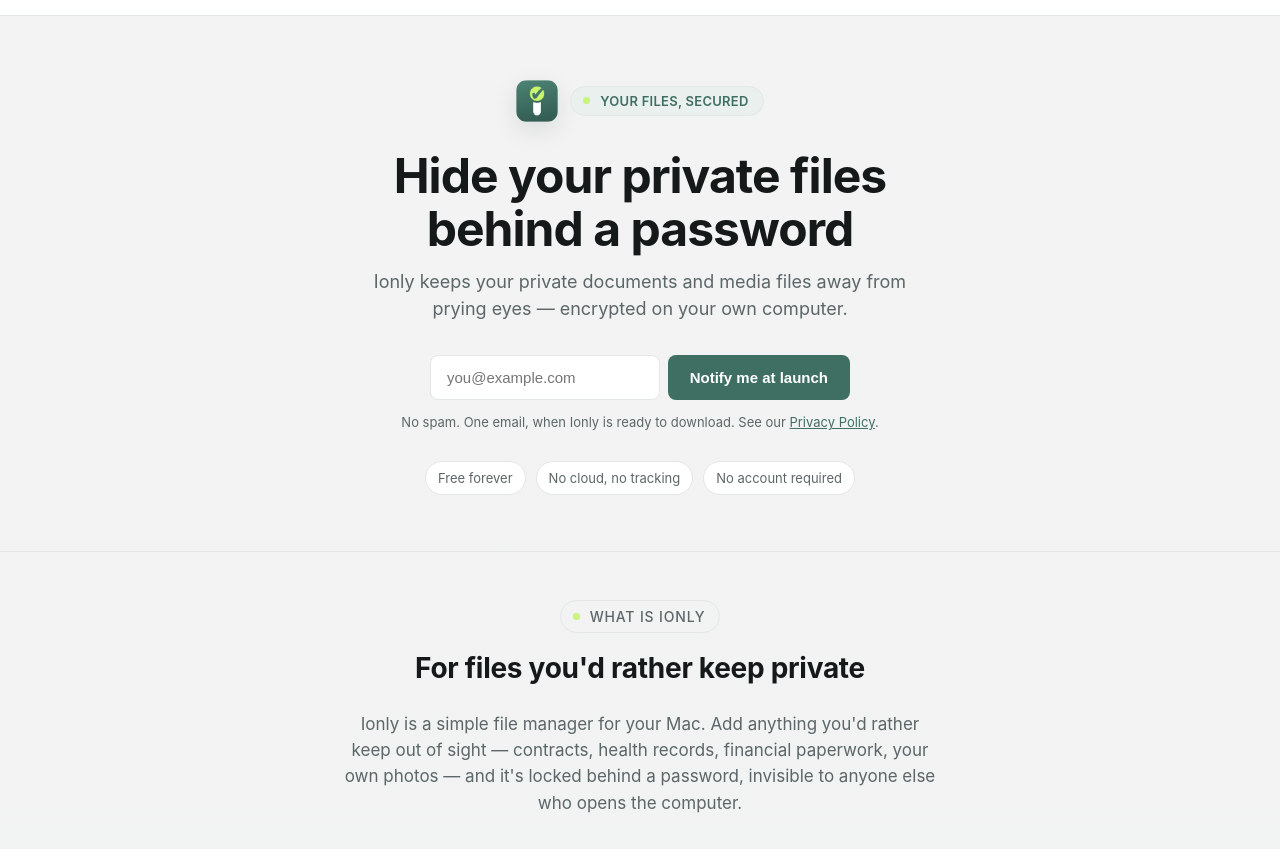
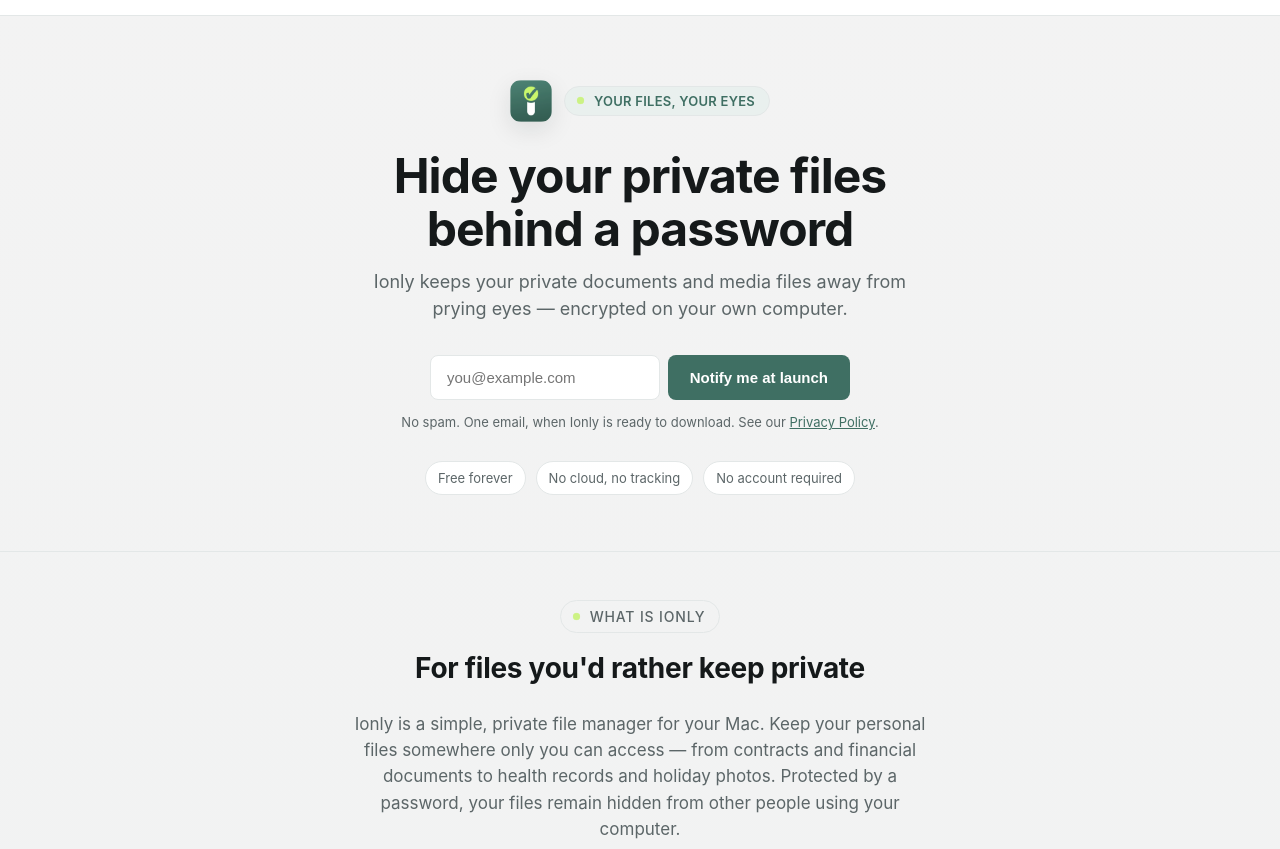
Before and after one commit to jadigitally/ionly, a plain HTML site: page index.html in a window 1280 px wide. Shown: the part 57-906 px from the top of the page. Drawn offline with Linux system fonts and the light colour scheme; no server answers.

Commit message:
Update slogan and About copy to "Your files, your eyes"
Hero slogan, page title (shared-link preview text) and the "What is
Ionly" paragraph now use the new slogan/wording.

Co-Authored-By: Claude Sonnet 5 <noreply@anthropic.com>

```diff
--- a/index.html
+++ b/index.html
@@ -3,7 +3,7 @@
 <head>
   <meta charset="utf-8" />
   <meta name="viewport" content="width=device-width, initial-scale=1" />
-  <title>Ionly — Encrypted Private Vault</title>
+  <title>Ionly — Your files, your eyes</title>
   <meta name="description" content="Ionly is a local, password-protected file vault for your Mac. Your photos, videos and documents stay encrypted on your own computer — nothing is ever uploaded." />
   <link rel="icon" href="assets/icon.png" />
   <link rel="stylesheet" href="styles.css" />
@@ -43,7 +43,7 @@
     <div class="wrap">
       <div class="hero-top">
         <img class="icon" src="assets/icon.png" alt="Ionly app icon" />
-        <span class="slogan"><span class="pulse-dot"></span>Your files, secured</span>
+        <span class="slogan"><span class="pulse-dot"></span>Your files, your eyes</span>
       </div>
       <h1>Hide your private files<br />behind a password</h1>
       <p class="lede">
@@ -92,9 +92,10 @@
       <div class="eyebrow"><span class="eyebrow-pill"><span class="pulse-dot"></span>What is Ionly</span></div>
       <h2>For files you'd rather keep private</h2>
       <p class="about-lede">
-        Ionly is a simple file manager for your Mac. Add anything you'd rather keep out
-        of sight — contracts, health records, financial paperwork, your own photos — and
-        it's locked behind a password, invisible to anyone else who opens the computer.
+        Ionly is a simple, private file manager for your Mac. Keep your personal files
+        somewhere only you can access — from contracts and financial documents to health
+        records and holiday photos. Protected by a password, your files remain hidden
+        from other people using your computer.
       </p>
 
       <div class="grid">
```
